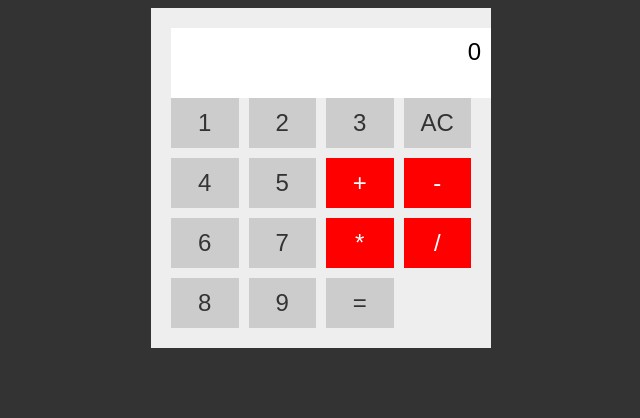
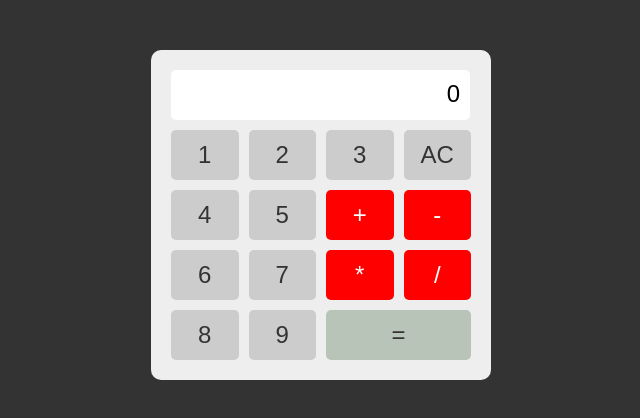
Before and after one commit to coder7475/Calculator, a website: page index.html in a window 1280 px wide. Shown: the whole page, without its empty margins (319-959 px from the left). Drawn offline with Linux system fonts and the light colour scheme.

Commit message:
feat: customize the ui of calculator

```diff
--- a/index.css
+++ b/index.css
@@ -7,21 +7,24 @@ body {
 
 .calculator {
     width: 300px;
-    margin: 0 auto;
+    margin: 50px auto;
     padding: 20px;
     background-color: #eee;
+    border-radius: 10px;
 }
 
 .display {
-    width: 100%;
-    height: 50px;
+    width: 93%;
+    height: 30px;
     background-color: #fff;
     text-align: right;
     font-size: 24px;
     padding: 10px;
+    border-radius: 5px;
 }
 
 .buttons {
+    padding-top: 10px;
     display: grid;
     grid-template-columns: repeat(4, 1fr);
     gap: 10px;
@@ -35,6 +38,7 @@ button {
     font-size: 24px;
     border: none;
     cursor: pointer;
+    border-radius: 5px;
 }
 
 button:hover {
@@ -45,3 +49,8 @@ button:hover {
     background-color: #f00;
     color: #fff;
 }
+
+.equal {
+    grid-column-end: span 2;
+    background-color: rgb(185, 196, 185);
+}
```
